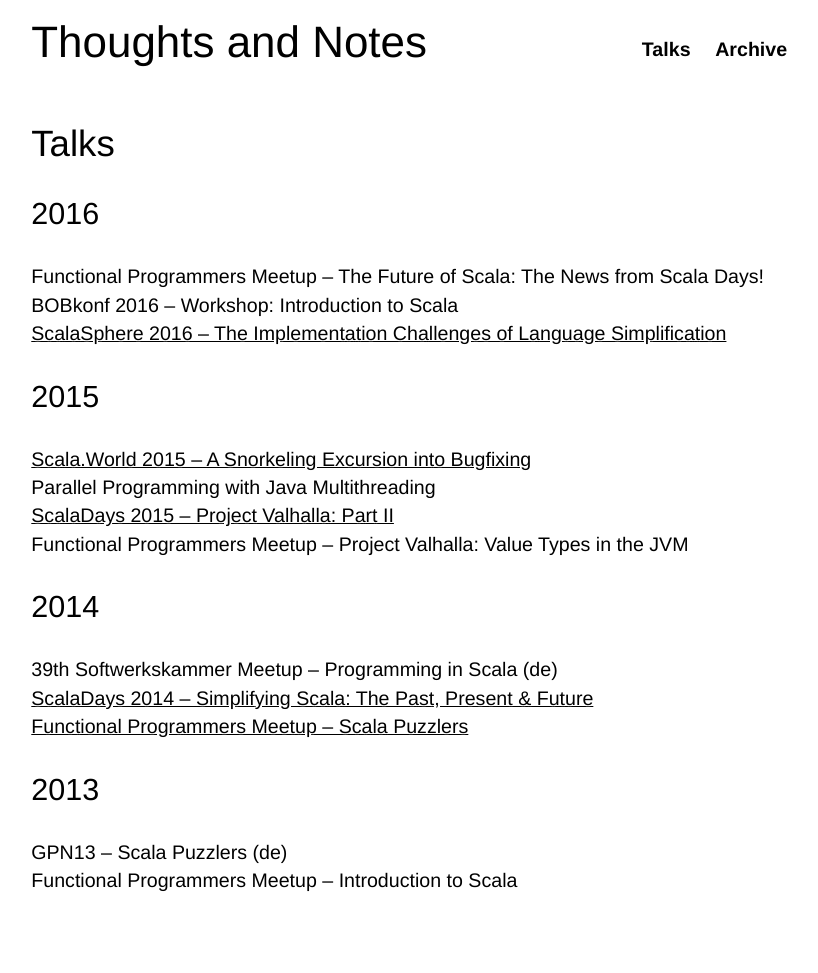
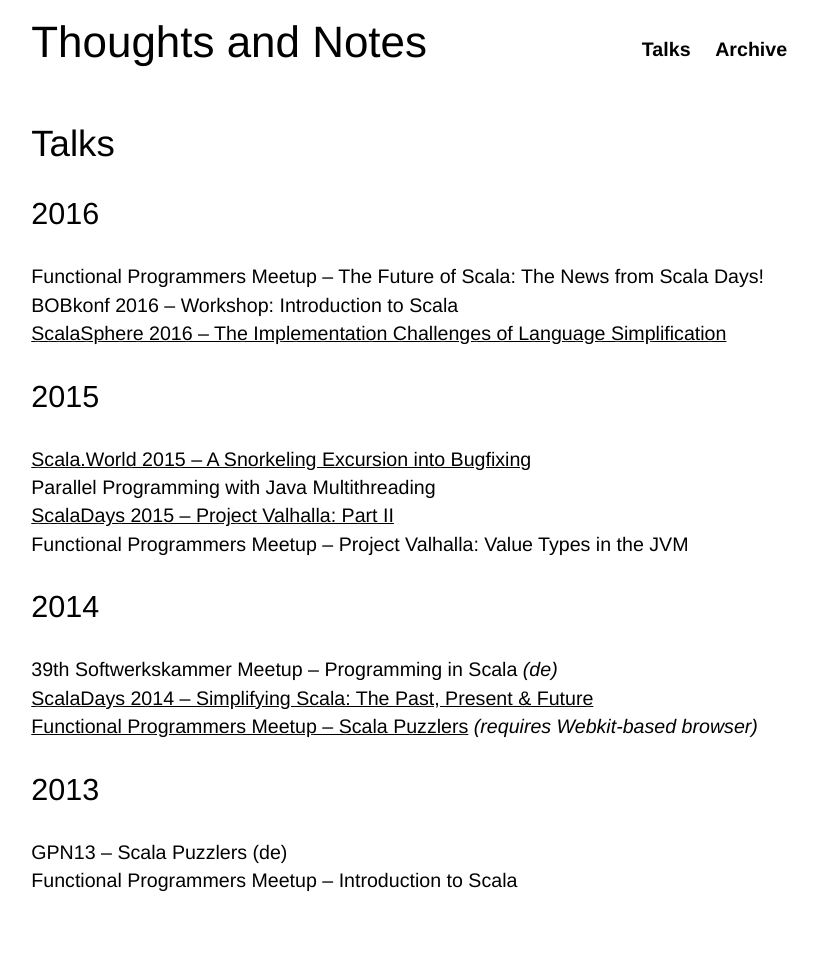
Before and after one commit to soc/soc.me, a Jekyll site: the page built from talks.md, in a window 1280 px wide. Shown: the whole page, without its empty margins (226-1044 px from the left). Built offline with Jekyll 4.4.1, drawn with Linux system fonts in a browser that asks for light colours; some web fonts are replaced.

Commit message:
Fixes to talks

```diff
--- a/_talks/meetup-2014.md
+++ b/_talks/meetup-2014.md
@@ -1,6 +1,7 @@
 ---
 title:  "Functional Programmers Meetup – Scala Puzzlers"
 date:   2014-01-14 16:00:00 +0200
+note:   "(requires Webkit-based browser)"
 ---
 
-<iframe src="meetup-2014/index.html" width="800px" height="640px" frameBorder="0"></iframe>
+<iframe src="meetup-2014/index.html" width="800px" height="560px" frameBorder="0"></iframe>
--- a/talks.md
+++ b/talks.md
@@ -14,11 +14,10 @@
   {% if currentdate != date %}
   <h2 id="date-{{ currentdate }}">{{ currentdate }}</h2>
   {% endif %}
-  {% if post.unlink %}
-  {{ post.title }}
-  {% else %}
-  <a href="{{ site.baseurl }}{{ post.url }}">{{ post.title }}</a>
-  {% endif %}
+  {% unless post.unlink %}<a href="{{ site.baseurl }}{{ post.url }}">{% endunless %}{{
+    post.title
+  }}{% unless post.unlink %}</a>{% endunless %}
+  {% if post.note %}<em>{{post.note}}</em>{% endif %}
   <br/>
   {% assign date = currentdate %}
 {% endfor %}
```
Also changed, not shown: _talks/swk-39.md (+2 -1 lines).
